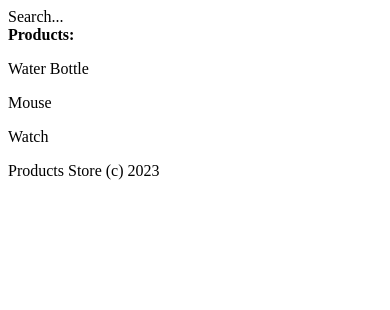
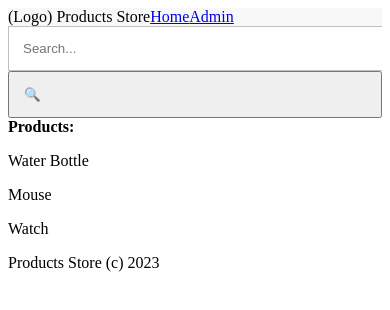
Before and after one commit to BMAgeas/products-store, a Next.js app: page / in a window 390 px wide. Shown: the top 310 px of the page. Built offline with nearby package versions, Linux system fonts and the light colour scheme.

Commit message:
feature/FT-2-started-header

```diff
--- a/next.config.js
+++ b/next.config.js
@@ -1,4 +1,4 @@
 /** @type {import('next').NextConfig} */
-const nextConfig = {}
 
-module.exports = nextConfig
+const nextConfig = {};
+module.exports = nextConfig;
--- /dev/null
+++ b/src/app/global.scss
@@ -0,0 +1,4 @@
+.bodyTag {
+	margin:			0;
+	font-family:	Arial, Helvetica, sans-serif;
+}
--- a/src/app/layout.jsx
+++ b/src/app/layout.jsx
@@ -1,3 +1,5 @@
+import styles from "./../app/global.scss";
+
 export const metadata = {
 	title		: "Products' Store",
 	description	: "Main ProductBoxes page"
@@ -6,7 +8,7 @@ export const metadata = {
 export default function RootLayout({ children }) {
 	return (
 		<html lang="en">
-			<body>{children}</body>
+			<body className={styles.bodyTag}>{children}</body>
 		</html>
 	);
 };
--- a/src/app/page.jsx
+++ b/src/app/page.jsx
@@ -1,3 +1,4 @@
+import PSHeader				from "@/components/PSHeader/PSHeader";
 import globalStyleVariables	from "./variables.module.scss";
 import {promises as fs}		from "fs";
 
@@ -7,7 +8,7 @@ export default async function Home() {
 
 	return (
 		<>
-			<header>Search...</header>
+			<PSHeader/>
 			<main style={{ backgroundColor : globalStyleVariables.subtleGrey }}>
 
 				<b>Products:</b>
@@ -15,7 +16,7 @@ export default async function Home() {
 				{
 					productsJson.Products.map(
 						(Product, index, array) =>
-							<p>{Product.Name}</p>
+							<p key={index}>{Product.Name}</p>
 					)
 				}
 
--- /dev/null
+++ b/src/components/PSHeader/PSHeader.jsx
@@ -0,0 +1,14 @@
+import styles			from "./PSHeader.module.scss";
+import SearchProvider	from "../SearchProvider/SearchProvider";
+
+export default function PSHeader() {
+	return (
+		<header className={styles.HeaderBox}>
+			(Logo)
+			Products Store
+			<a href="/">Home</a>
+			<a href="/Admin">Admin</a>
+			<SearchProvider/>
+		</header>
+	);
+}
--- /dev/null
+++ b/src/components/PSHeader/PSHeader.module.scss
@@ -0,0 +1,3 @@
+@import "./../../app/variables.module.scss";
+
+.HeaderBox { overflow: hidden; background-color: $subtle-grey; }
--- /dev/null
+++ b/src/components/SearchProvider/SearchProvider.jsx
@@ -0,0 +1,12 @@
+import styles from "./SearchProvider.module.scss";
+
+export default function SearchProvider() {
+	return (
+		<div className={styles.searchContainer}>
+			<form>
+				<input type="text" placeholder="Search..." className={styles.searchTextbox} />
+				<button type="submit" className={styles.searchButton}>🔍</button>
+			</form>
+		</div>
+	);
+}
--- /dev/null
+++ b/src/components/SearchProvider/SearchProvider.module.scss
@@ -0,0 +1,12 @@
+@media screen and (max-width: 600px) {
+	.searchContainer { float: none; }
+	.searchTextbox, .searchButton {
+		float:		none;
+		display:	block;
+		text-align:	left;
+		width:		100%;
+		margin:		0;
+		padding:	14px;
+	}
+	.searchTextbox { border: 1px solid #C0C0C0; }
+}
```
